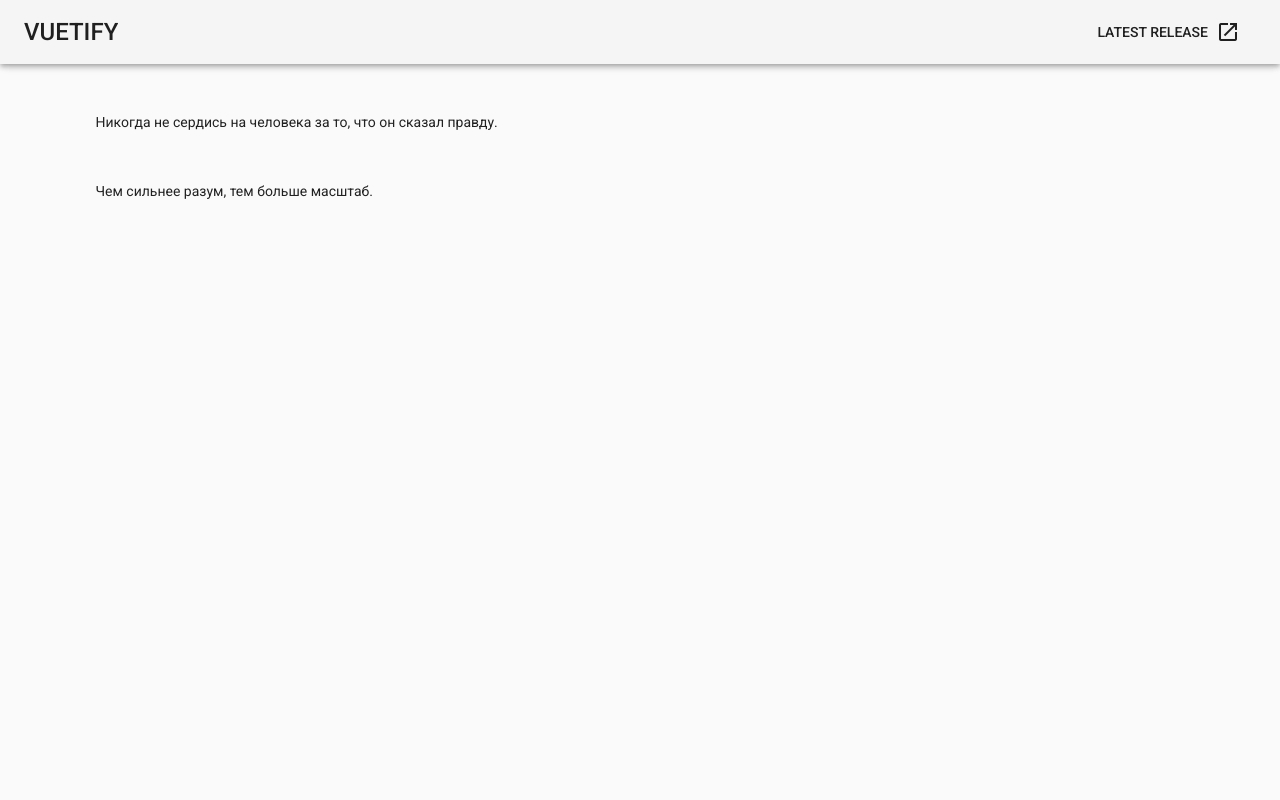
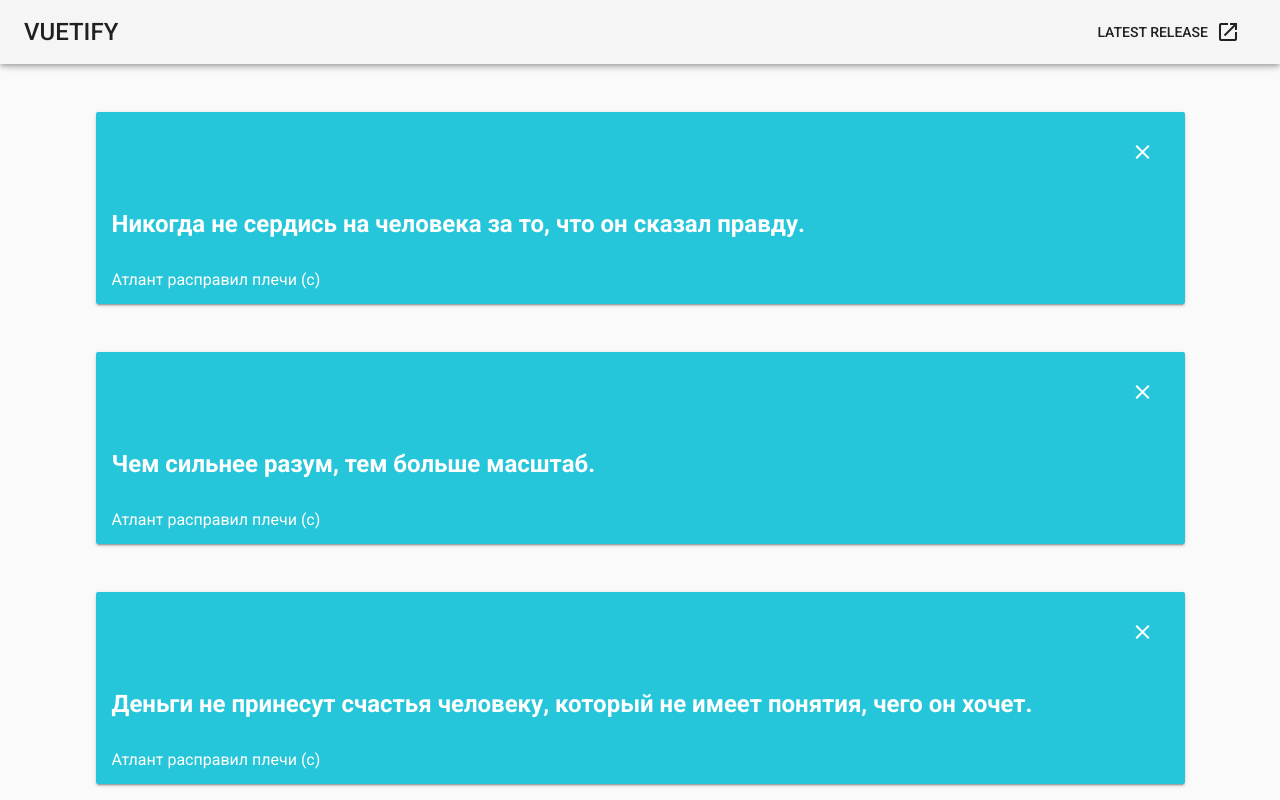
Before and after one commit to iliakut/vue-text-blocks, a Vue app: page /#/ in a window 1280 px wide. Shown: the top 800 px of the page. Built offline with nearby package versions, Linux system fonts and the light colour scheme.

Commit message:
added Blocks components

```diff
--- a/src/components/Block.vue
+++ b/src/components/Block.vue
@@ -1,13 +1,35 @@
 <template>
   <v-container>
-    <slot><span>123</span></slot>
+    <v-card
+      class="mx-auto"
+      color="#26c6da"
+      dark
+    >
+      <v-card-title>
+        <v-spacer></v-spacer>
+        <v-btn icon>
+          <v-icon>clear</v-icon>
+        </v-btn>
+      </v-card-title>
+
+      <v-card-text class="headline font-weight-bold">
+        <slot><span>text</span></slot>
+      </v-card-text>
+
+      <v-list-tile class="grow">
+        <v-list-tile-content>
+          <v-list-tile-title>Атлант расправил плечи (с)</v-list-tile-title>
+        </v-list-tile-content>
+      </v-list-tile>
+
+    </v-card>
   </v-container>
 </template>
 
 <script>
-export default {
-  data: () => {
-    return {};
-  }
-};
+  export default {
+    data: () => {
+      return {};
+    }
+  };
 </script>
--- a/src/components/SimpleBlock.vue
+++ b/src/components/SimpleBlock.vue
@@ -1,6 +1,28 @@
 <template>
   <v-container>
-    <slot><span>123</span></slot>
+    <v-card
+      class="mx-auto"
+      color="#26c6da"
+      dark
+    >
+      <v-card-title>
+        <v-spacer></v-spacer>
+        <v-btn icon>
+          <v-icon>clear</v-icon>
+        </v-btn>
+      </v-card-title>
+
+      <v-card-text class="headline font-weight-bold">
+        <slot><span>text</span></slot>
+      </v-card-text>
+
+      <v-list-tile class="grow">
+        <v-list-tile-content>
+          <v-list-tile-title>Атлант расправил плечи (с)</v-list-tile-title>
+        </v-list-tile-content>
+      </v-list-tile>
+
+    </v-card>
   </v-container>
 </template>
 
--- a/src/textdata.js
+++ b/src/textdata.js
@@ -1,7 +1,7 @@
 export let text_data = [
   "Тот, у кого нет ума, терпит поражение от собственных рук.",
   "Франсиско, а кто среди людей является самым низменным? — Человек, не имеющий цели.",
-  "— Франсиско, а кто среди людей является самым низменным? — Человек, не имеющий цели.",
+  "Франсиско, а кто среди людей является самым низменным? — Человек, не имеющий цели.",
   "На мой взгляд, существует единственная форма человеческого падения — потеря цели.",
   "Для мужчины, уверенного в собственной ценности и гордящегося этим, желанным будет самый высокий тип женщины — та, " +
     "которой он восхищается, самая сильная. Та, с кем невозможно соперничать. Потому что только обладание героиней принесет " +
--- a/src/views/Home.vue
+++ b/src/views/Home.vue
@@ -1,11 +1,11 @@
 <template>
   <v-container>
-    <SimpleBlock>
+    <SimpleBlock  v-for="simpleBlock in simpleBlocks" :key="simpleBlock.checked">
       <template slot>
         <span>{{ getRandomText() }}</span>
       </template>
     </SimpleBlock>
-    <Block>
+    <Block v-for="block in blocks" :key="block.checked">
       <template slot>
         <span>{{ getRandomText() }}</span>
       </template>
@@ -24,7 +24,12 @@ export default {
     Block
   },
   data: () => {
-    return {};
+    return {
+      simpleBlock: {checked: false},
+      block: {checked: false, isRed: false},
+      simpleBlocks: [{checked: false}, {checked: false}],
+      blocks: [{checked: false, isRed: false}, {checked: false, isRed: false}]
+    };
   },
   computed: {
     ...mapState(["text_data"])
```
